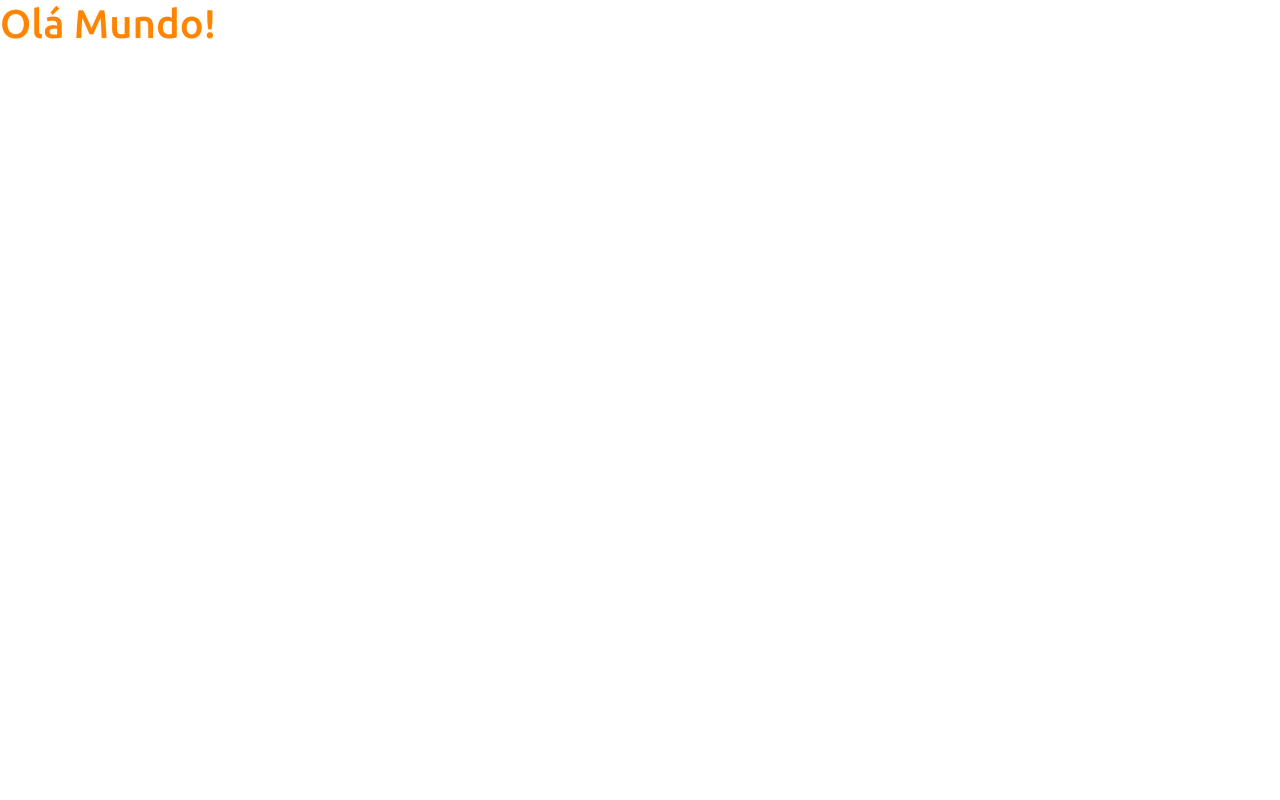
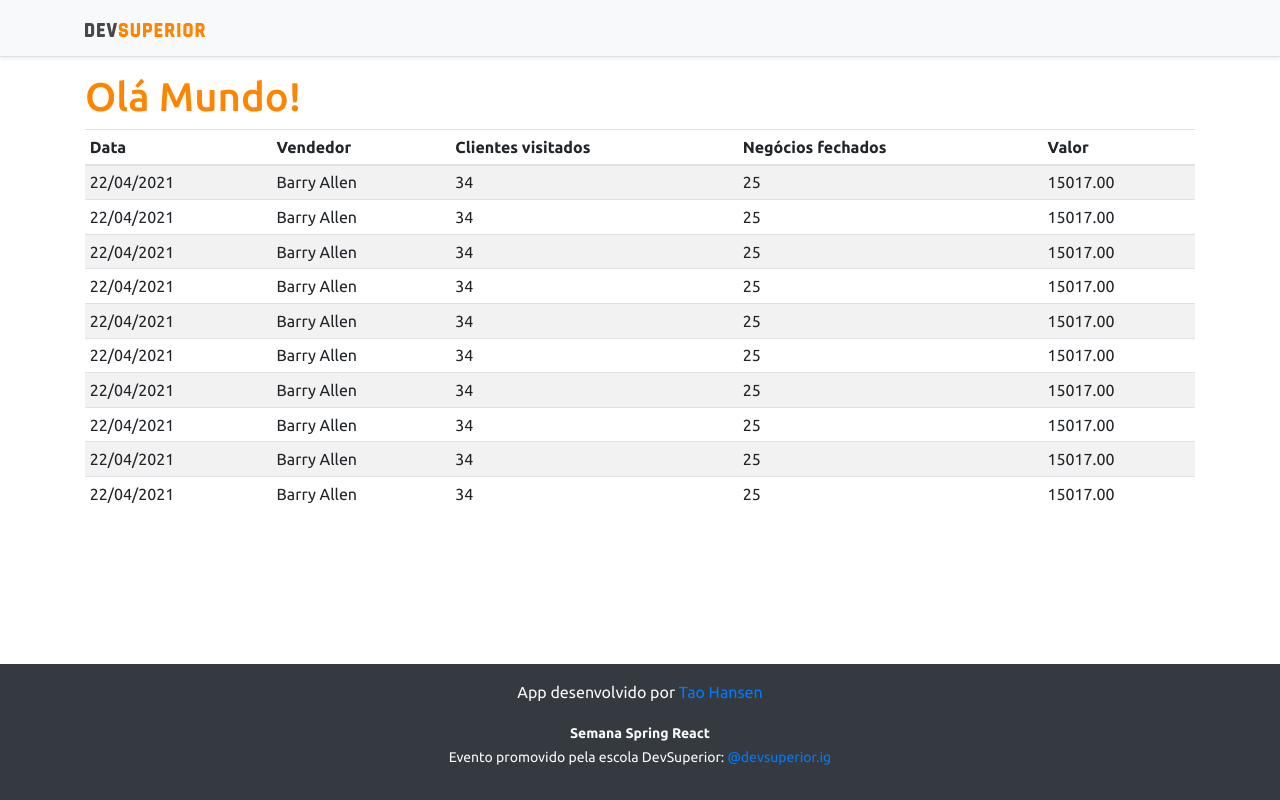
Before and after one commit to taohansens/sds3-dsvendas, a React (Create React App) app in the folder frontend/: page / in a window 1280 px wide. Built offline with nearby package versions, Linux system fonts and the light colour scheme.

Commit message:
Basic static components

```diff
--- a/frontend/src/App.tsx
+++ b/frontend/src/App.tsx
@@ -1,9 +1,18 @@
+import NavBar from "./components/NavBar";
+import Footer from "./components/Footer";
+import DataTable from "./components/DataTable";
+
 function App() {
-  return (
-    <div>
-      <h1 className="text-primary">Olá Mundo!</h1>
-    </div>
-  );
+    return (
+        <>
+            <NavBar/>
+            <div className="container">
+                <h1 className="text-primary">Olá Mundo!</h1>
+                <DataTable/>
+            </div>
+            <Footer/>
+        </>
+    );
 }
 
 export default App;
--- /dev/null
+++ b/frontend/src/components/DataTable/index.tsx
@@ -0,0 +1,91 @@
+function DataTable() {
+    return (
+        <div className="table-responsive">
+            <table className="table table-striped table-sm">
+                <thead>
+                <tr>
+                    <th>Data</th>
+                    <th>Vendedor</th>
+                    <th>Clientes visitados</th>
+                    <th>Negócios fechados</th>
+                    <th>Valor</th>
+                </tr>
+                </thead>
+                <tbody>
+                <tr>
+                    <td>22/04/2021</td>
+                    <td>Barry Allen</td>
+                    <td>34</td>
+                    <td>25</td>
+                    <td>15017.00</td>
+                </tr>
+                <tr>
+                    <td>22/04/2021</td>
+                    <td>Barry Allen</td>
+                    <td>34</td>
+                    <td>25</td>
+                    <td>15017.00</td>
+                </tr>
+                <tr>
+                    <td>22/04/2021</td>
+                    <td>Barry Allen</td>
+                    <td>34</td>
+                    <td>25</td>
+                    <td>15017.00</td>
+                </tr>
+                <tr>
+                    <td>22/04/2021</td>
+                    <td>Barry Allen</td>
+                    <td>34</td>
+                    <td>25</td>
+                    <td>15017.00</td>
+                </tr>
+                <tr>
+                    <td>22/04/2021</td>
+                    <td>Barry Allen</td>
+                    <td>34</td>
+                    <td>25</td>
+                    <td>15017.00</td>
+                </tr>
+                <tr>
+                    <td>22/04/2021</td>
+                    <td>Barry Allen</td>
+                    <td>34</td>
+                    <td>25</td>
+                    <td>15017.00</td>
+                </tr>
+                <tr>
+                    <td>22/04/2021</td>
+                    <td>Barry Allen</td>
+                    <td>34</td>
+                    <td>25</td>
+                    <td>15017.00</td>
+                </tr>
+                <tr>
+                    <td>22/04/2021</td>
+                    <td>Barry Allen</td>
+                    <td>34</td>
+                    <td>25</td>
+                    <td>15017.00</td>
+                </tr>
+                <tr>
+                    <td>22/04/2021</td>
+                    <td>Barry Allen</td>
+                    <td>34</td>
+                    <td>25</td>
+                    <td>15017.00</td>
+                </tr>
+                <tr>
+                    <td>22/04/2021</td>
+                    <td>Barry Allen</td>
+                    <td>34</td>
+                    <td>25</td>
+                    <td>15017.00</td>
+                </tr>
+                </tbody>
+            </table>
+        </div>
+    );
+}
+
+export default DataTable;
--- /dev/null
+++ b/frontend/src/components/Footer/index.tsx
@@ -0,0 +1,13 @@
+function Footer() {
+    return (
+        <footer className="footer mt-auto py-3 bg-dark">
+            <div className="container">
+                <p className="text-light">App desenvolvido por <a href="https://github.com/taohansens" target="_blank" rel="noreferrer">Tao Hansen</a></p>
+                <p className="text-light"><small><strong>Semana Spring React</strong><br/>
+                    Evento promovido pela escola DevSuperior: <a href="https://instagram.com/devsuperior.ig" target="_blank" rel="noreferrer">@devsuperior.ig</a></small></p>
+            </div>
+        </footer>
+    );
+}
+
+export default Footer;
--- /dev/null
+++ b/frontend/src/components/NavBar/index.tsx
@@ -0,0 +1,14 @@
+import ImgDsDark from 'assets/images/ds_dark.svg';
+function NavBar() {
+    return (
+        <div className="d-flex flex-column flex-md-row align-items-center p-3 px-md-4 mb-3 bg-light border-bottom shadow-sm">
+            <div className="container">
+                <nav className="my-2 my-md-0 mr-md-3">
+                    <img src={ImgDsDark} alt="DevSuperior" width="120" />
+                </nav>
+            </div>
+        </div>
+    );
+}
+
+export default NavBar;
```
Also changed, not shown: frontend/src/assets/images/ds_dark.svg (added).
